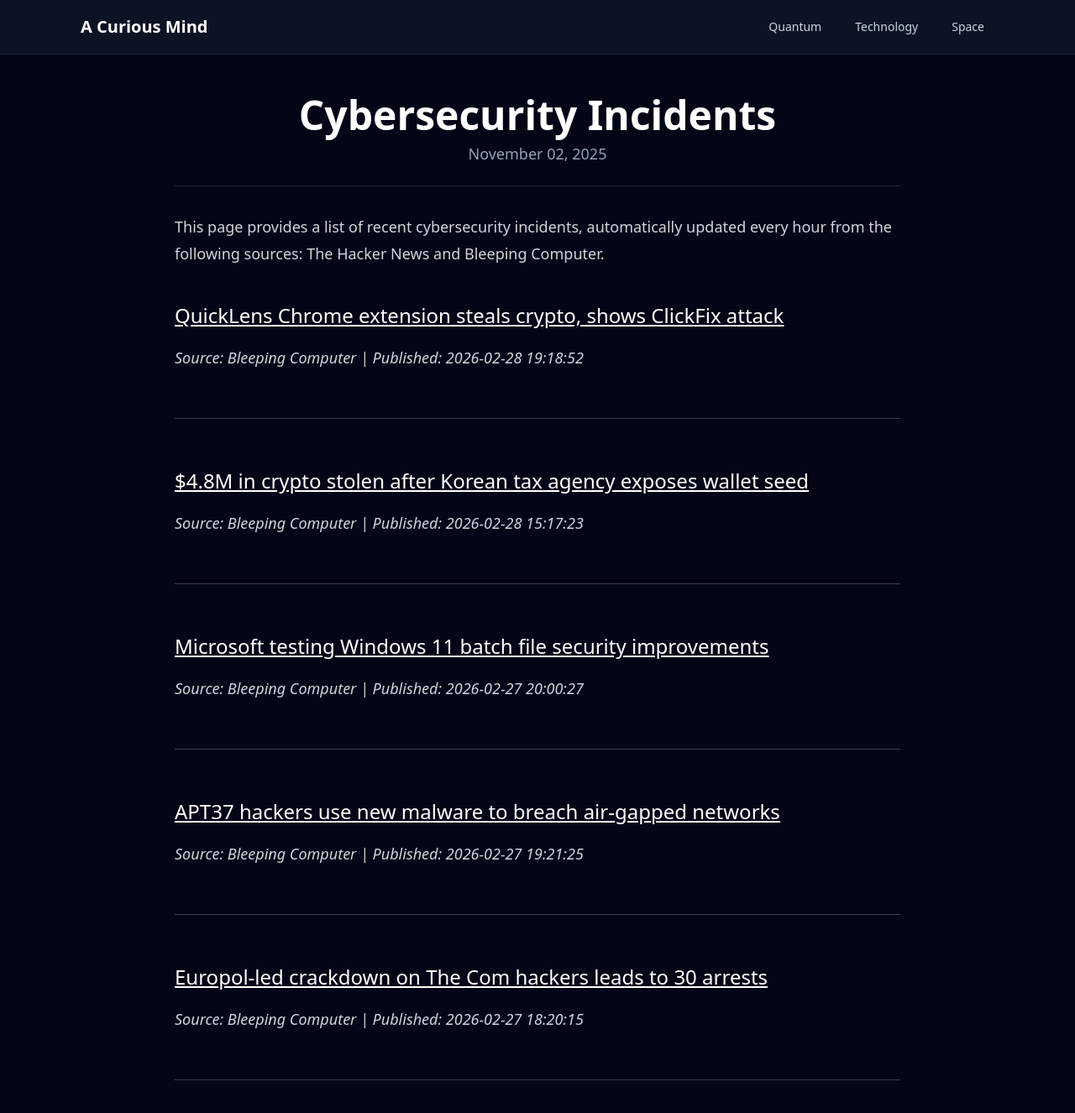
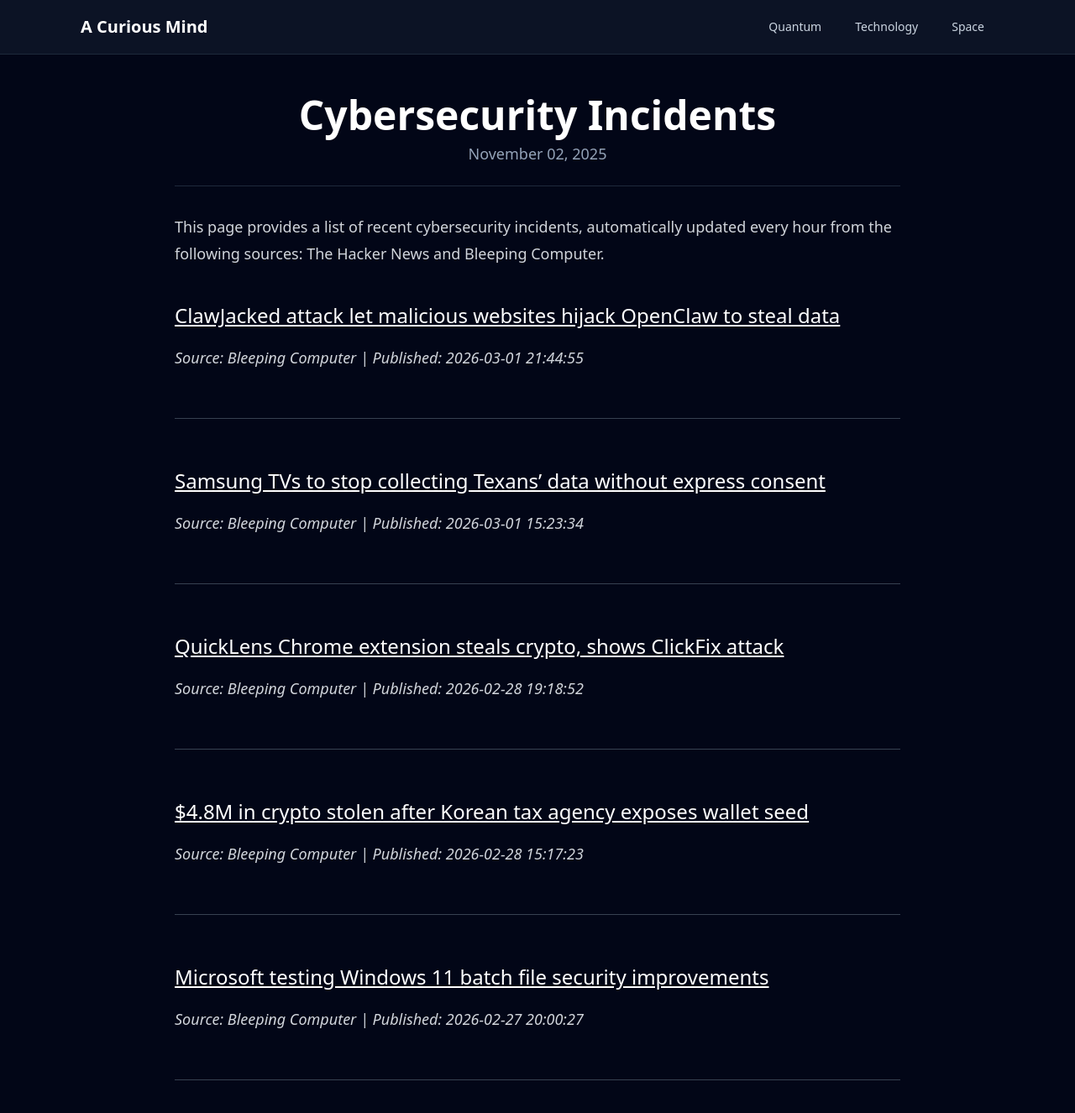
Before and after one commit to onehl7/onehl7.github.io, a Jekyll site: the page built from _posts/2025-11-02-cybersecurity-incidents.md, in a window 1280 px wide and 1400 px high. Shown: the top 1326 px of the window at 84% size. Built offline with Jekyll 4.4.1, drawn with Linux system fonts in a browser that asks for light colours; nearby versions of some CDN libraries.

Commit message:
Update news data

```diff
--- a/_data/news.json
+++ b/_data/news.json
@@ -1,4 +1,16 @@
 [
+  {
+    "source": "Bleeping Computer",
+    "title": "ClawJacked attack let malicious websites hijack OpenClaw to steal data",
+    "link": "https://www.bleepingcomputer.com/news/security/clawjacked-attack-let-malicious-websites-hijack-openclaw-to-steal-data/",
+    "published": "2026-03-01 21:44:55"
+  },
+  {
+    "source": "Bleeping Computer",
+    "title": "Samsung TVs to stop collecting Texans\u2019 data without express consent",
+    "link": "https://www.bleepingcomputer.com/news/security/samsung-tvs-to-stop-collecting-texans-data-without-express-consent/",
+    "published": "2026-03-01 15:23:34"
+  },
   {
     "source": "Bleeping Computer",
     "title": "QuickLens Chrome extension steals crypto, shows ClickFix attack",
@@ -16,17 +28,5 @@
     "title": "Microsoft testing Windows 11 batch file security improvements",
     "link": "https://www.bleepingcomputer.com/news/microsoft/microsoft-testing-windows-11-batch-file-security-improvements/",
     "published": "2026-02-27 20:00:27"
-  },
-  {
-    "source": "Bleeping Computer",
-    "title": "APT37 hackers use new malware to breach air-gapped networks",
-    "link": "https://www.bleepingcomputer.com/news/security/apt37-hackers-use-new-malware-to-breach-air-gapped-networks/",
-    "published": "2026-02-27 19:21:25"
-  },
-  {
-    "source": "Bleeping Computer",
-    "title": "Europol-led crackdown on The Com hackers leads to 30 arrests",
-    "link": "https://www.bleepingcomputer.com/news/security/police-crackdown-on-the-com-cybercrime-gang-leads-to-30-arrests/",
-    "published": "2026-02-27 18:20:15"
   }
 ]
```
